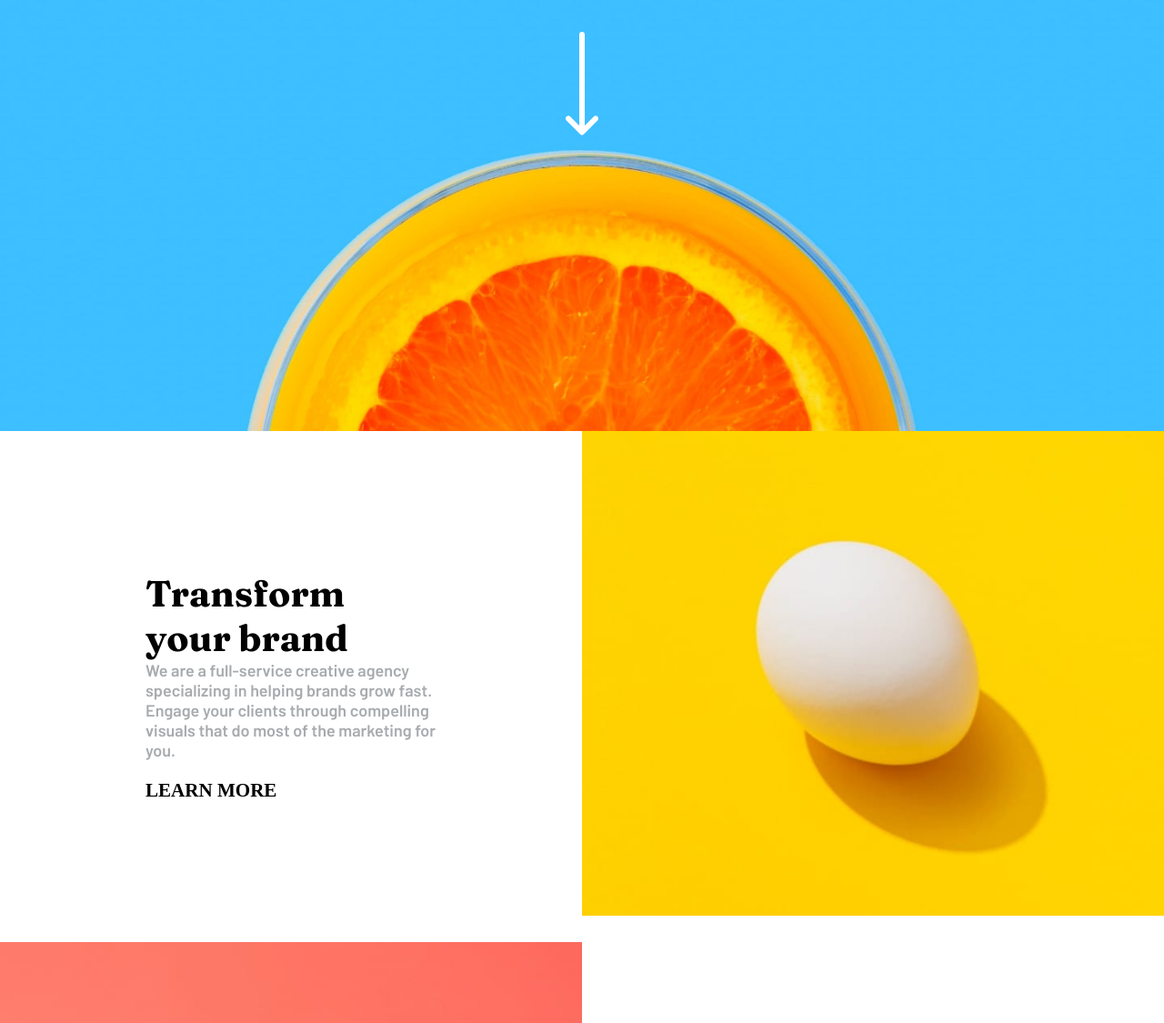
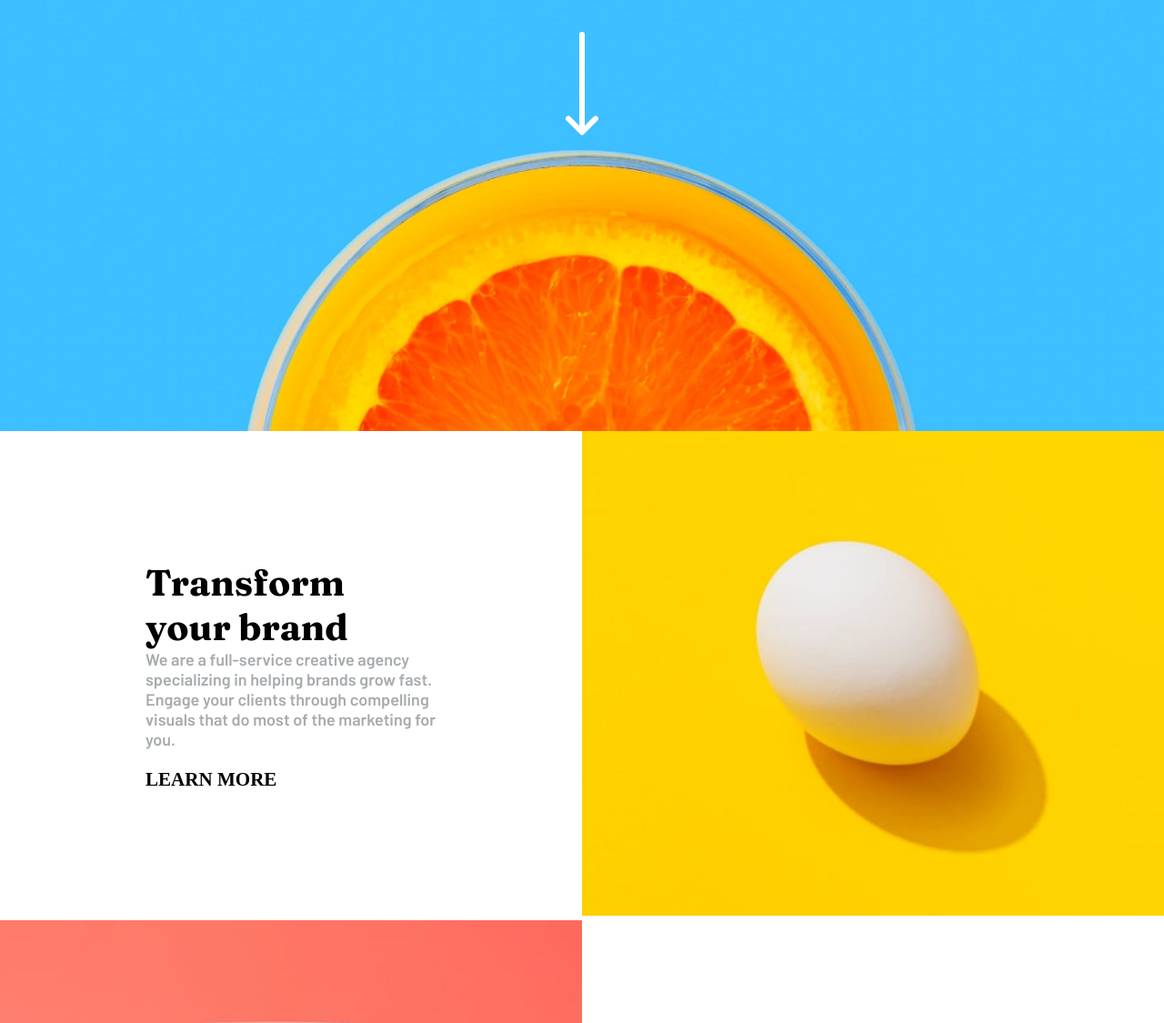
Before and after one commit to PanduTriAtmojo/testcase-fe-magang, a plain HTML site: page index.html in a window 1280 px wide. Shown: the part 166-1291 px from the top of the page at 91% size. Drawn offline with Linux system fonts and the light colour scheme.

Commit message:
Update style.css

```diff
--- a/style.css
+++ b/style.css
@@ -9,6 +9,7 @@
 }
 body {
     font-size: 18px;
+    overflow-x: hidden ;
 }
 header {
     background-image: url(./images/desktop/image-header.jpg);
@@ -72,7 +73,6 @@ article {
 }
 .content-artikel1 {
     display: flex;
-    height: 35.1rem;
 }
 .h3-artikel {
     font-size: 40px;
@@ -119,7 +119,6 @@ article {
 }
 .content-artikel2 {
     display: flex;
-    height: 35.1rem;
 }
 .text-artikel2 {
     display: flex;
```
